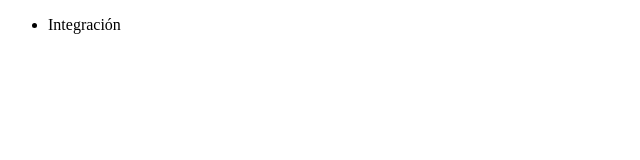
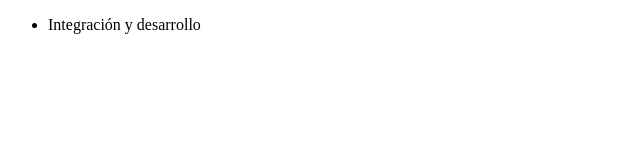
Before and after one commit to marielcastrogit/AluraGIT, a plain HTML site: page Mariel/Index.html in a window 1280 px wide. Shown: the full height of the page, 0-640 px from the left. Drawn offline with Linux system fonts and the light colour scheme.

Commit message:
Modificando curso de integracion

```diff
--- a/Mariel/Index.html
+++ b/Mariel/Index.html
@@ -8,7 +8,7 @@
 </head>
 <body>
     <ul>
-        <li>Integración</li>
+        <li>Integración y desarrollo</li>
     </ul>
 </body>
 </html>
```
